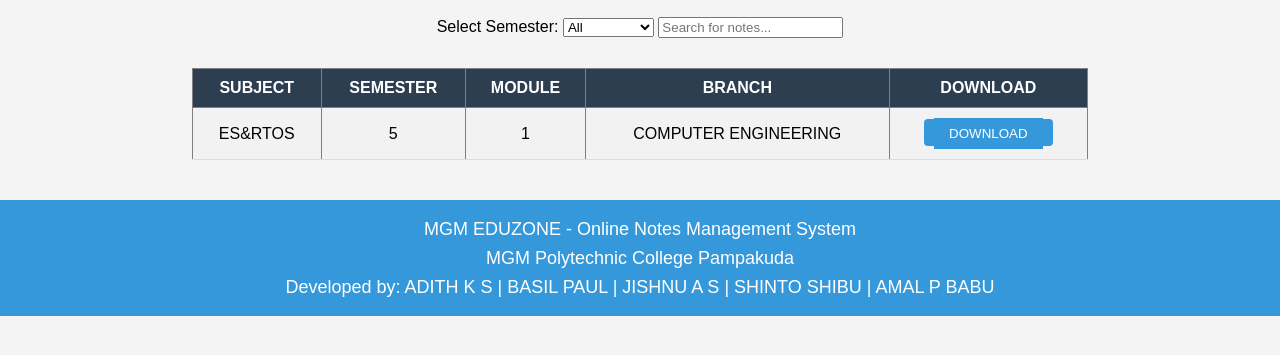
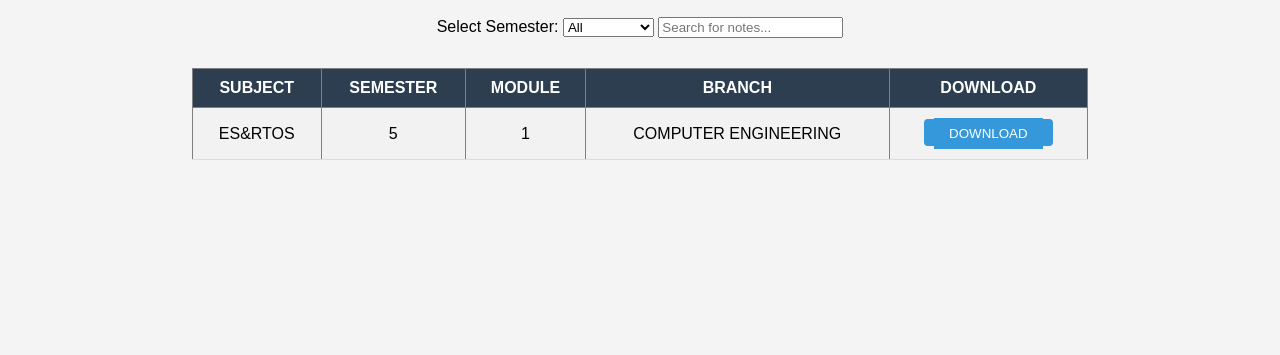
Before and after one commit to adith-ks/mgm-eduzone, a Django app: page /notes/ in a window 1280 px wide. Shown: the part 230-585 px from the top of the page. Run offline with Django 5.2, Linux system fonts and the light colour scheme; data comes from the database, SQL or seed files in the repository.

Commit message:
Update notes.html

```diff
--- a/main/templates/main/notes.html
+++ b/main/templates/main/notes.html
@@ -90,12 +90,6 @@ function searchNotes() {
 }
 </script>
 
-<footer>
-<p>MGM EDUZONE - Online Notes Management System</p>
-<p>MGM Polytechnic College Pampakuda</p>
-<p>Developed by: ADITH K S | BASIL PAUL | JISHNU A S | SHINTO SHIBU | AMAL P BABU</p>
-</footer>
-
 <script>
 function filterSemester() {
   var select = document.getElementById("semesterFilter");
```
